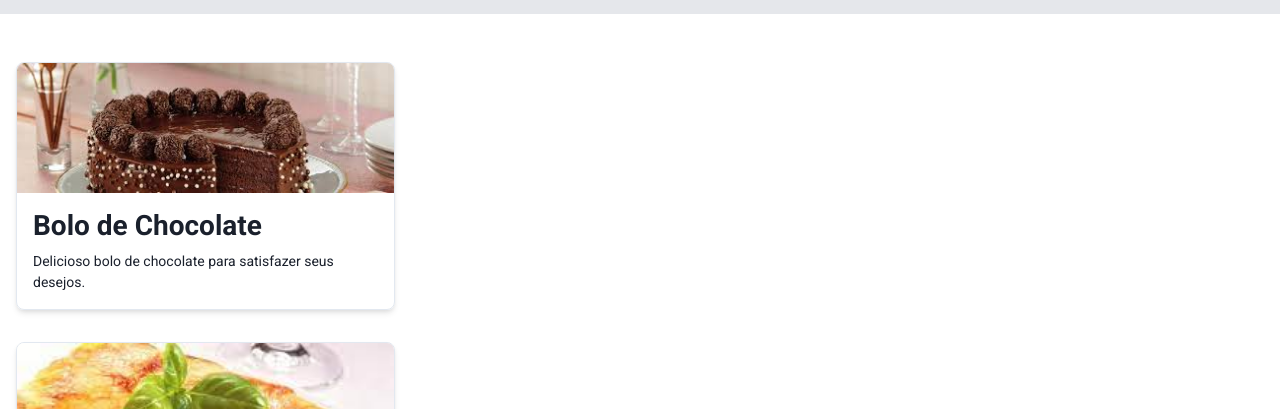
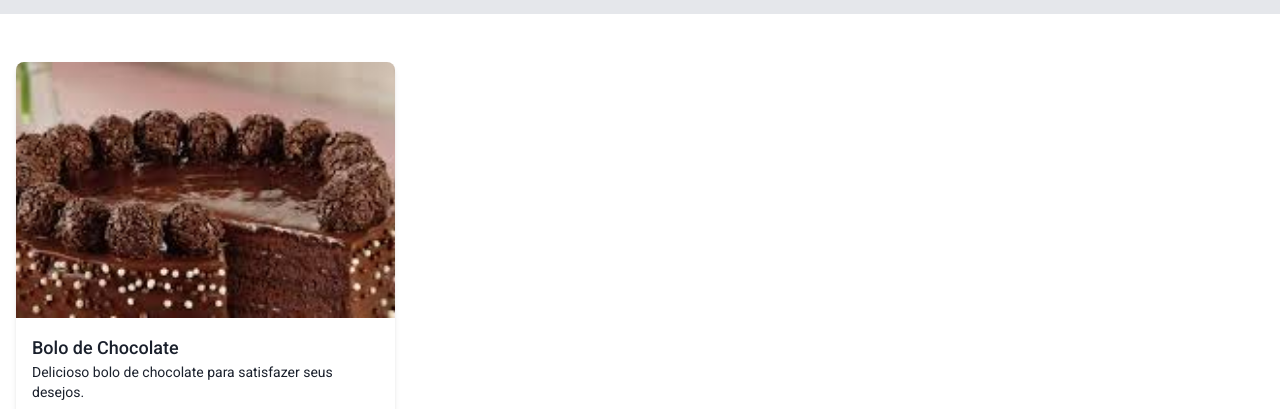
Before and after one commit to alexpxmort/LeticiaCorrea-Blog, a Next.js app: page / in a window 1280 px wide. Shown: the part 543-952 px from the top of the page. Built offline with nearby package versions, Linux system fonts and the light colour scheme.

Commit message:
Update RecipeCard.tsx

```diff
--- a/src/ui/components/RecipeCard/RecipeCard.tsx
+++ b/src/ui/components/RecipeCard/RecipeCard.tsx
@@ -1,29 +1,17 @@
 // components/RecipeCard.js
-import { Box, Heading, Text, Link, VStack, Image } from '@chakra-ui/react';
-
 const RecipeCard = ({ recipe }) => {
   const { id, title, image, description } = recipe;
 
   return (
-    <Link href={`/receitas/${id}`} _hover={{ textDecoration: 'none' }}>
-      <Box
-        width="100%" // Set width to 100% for full width
-        borderWidth="1px"
-        borderRadius="lg"
-        overflow="hidden"
-        boxShadow="md"
-        mb={8}
-        mx="auto"
-      >
-        <Image src={image} alt={title} objectFit="cover" boxSize="full" />
-        <VStack p={4} align="start">
-          <Heading as="h2" size="md">
-            {title}
-          </Heading>
-          <Text fontSize="sm">{description}</Text>
-        </VStack>
-      </Box>
-    </Link>
+    <a href={`/receitas/${id}`} className="hover:no-underline">
+      <div className="w-full border-1 border-gray-300 rounded-lg overflow-hidden shadow-md mb-8 mx-auto">
+        <img src={image} alt={title} className="object-cover w-full h-64" />
+        <div className="p-4">
+          <h2 className="text-lg font-medium">{title}</h2>
+          <p className="text-sm">{description}</p>
+        </div>
+      </div>
+    </a>
   );
 };
 
```
